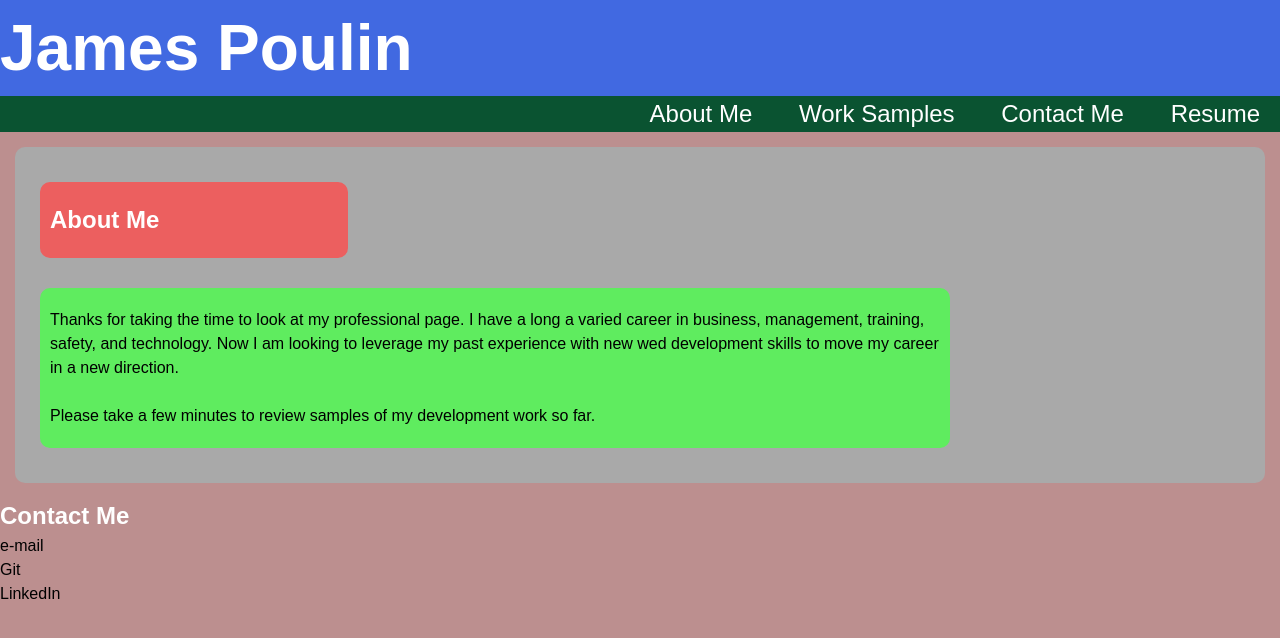
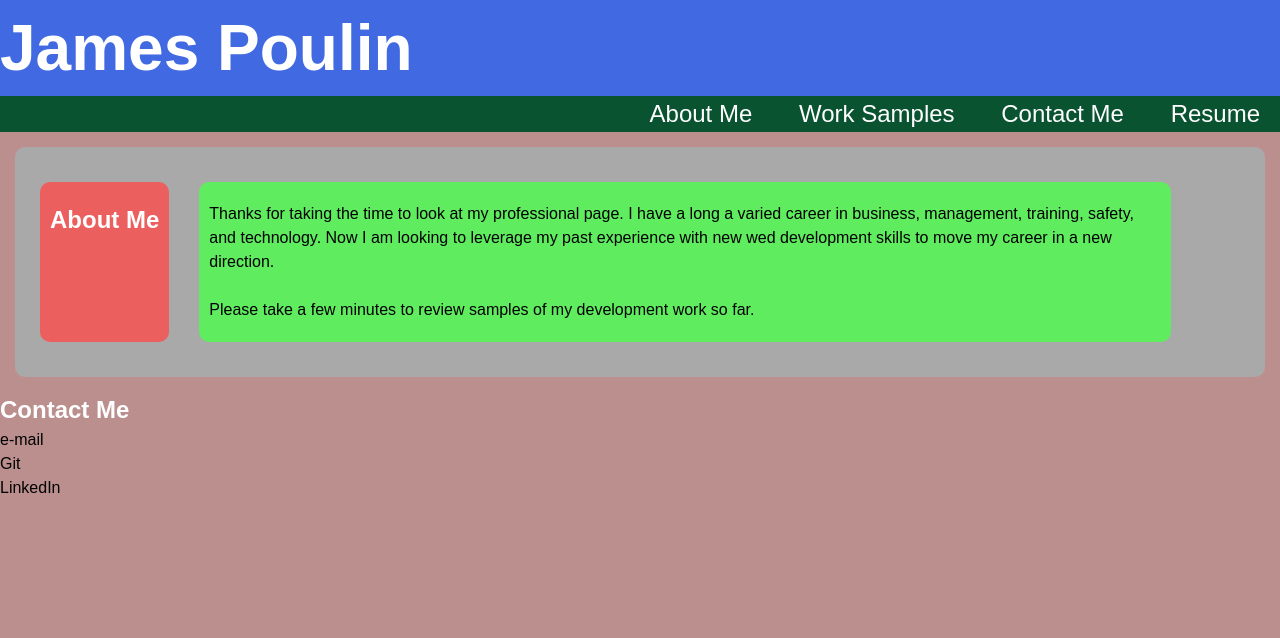
Before and after one commit to jpoulin587/jpoulin-portfolio-html, a plain HTML site: page index.html in a window 1280 px wide. Drawn offline with Linux system fonts and the light colour scheme.

Commit message:
aboutMe on one line was fixed

```diff
--- a/assets/CSS/style.css
+++ b/assets/CSS/style.css
@@ -25,7 +25,7 @@ body {
 h2 {
     box-sizing: border-box;
     color: white;
-    text-align: left;
+    text-align:left;
     font-size: 1.5rem;
 }
 
@@ -53,13 +53,15 @@ h2 {
 .container {
   display: flex;
   flex-direction: row;
-  align-items: baseline;
+  align-items:stretch;
+  justify-content:left;
+  /*flex-wrap: wrap;*/
   margin:15px;
   padding:20px 10px;
   border-radius: 10px;
   background: darkgrey;
-  flex-wrap: wrap;
-  justify-content: left;
+
+
 
 }
 
@@ -68,7 +70,7 @@ h2 {
   padding:20px 10px;
   border-radius: 10px;
   background: rgb(236, 95, 95);
-  width: 25%;
+  max-width: 20%;
 
 }
 
@@ -77,7 +79,7 @@ h2 {
   padding:20px 10px;
   border-radius: 10px;
   background: rgb(95, 236, 95);
-  width: 74%;
+  max-width: 79%;
 }
 
 /* this can prob be deleted
--- a/index.html
+++ b/index.html
@@ -21,13 +21,13 @@
     </nav>
 
 <section class="container">
-    <div class="container small">
+    <div class="small">
 
         <h2>About Me</h2>
 
        <!-- <div class="about">About Me</div> -->
     </div>
-    <div class=" container textBox">
+    <div class="textBox">
         <p class="about-text">
             Thanks for taking the time to look at my professional page.  I have a long a varied career in business, management, training, safety, and technology.  Now I am looking to leverage my past experience with new wed development skills to move my career in a new direction.  <br>
             <br>
```
Also changed, not shown: assets/images/headshot cropped.jpg (renamed from assets/images/608A0312_pp cropped.jpg).
